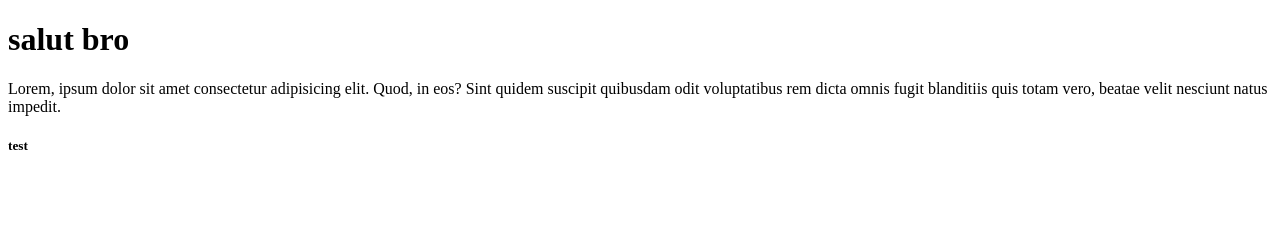
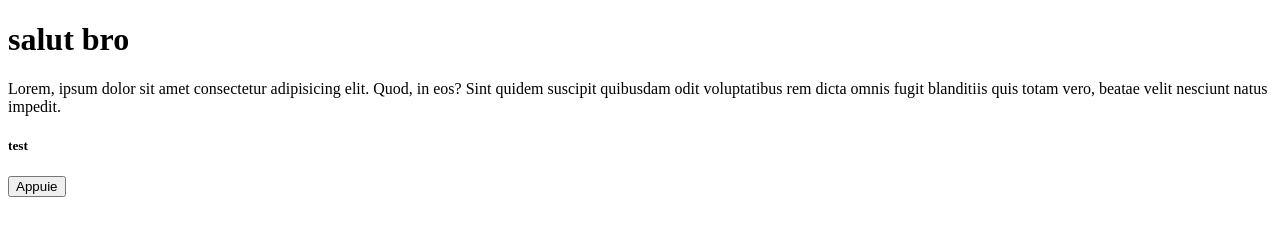
Before and after one commit to cegio-code/ProjAfpa, a plain HTML site: page index.html in a window 1280 px wide. Drawn offline with Linux system fonts and the light colour scheme.

Commit message:
button par clem

```diff
--- a/index.html
+++ b/index.html
@@ -11,5 +11,7 @@
     <p>Lorem, ipsum dolor sit amet consectetur adipisicing elit. Quod, in eos? Sint quidem suscipit quibusdam odit voluptatibus rem dicta omnis fugit blanditiis quis totam vero, beatae velit nesciunt natus impedit.</p>
 
     <h5>test</h5>
+
+    <button>Appuie</button>
 </body>
 </html>
```
